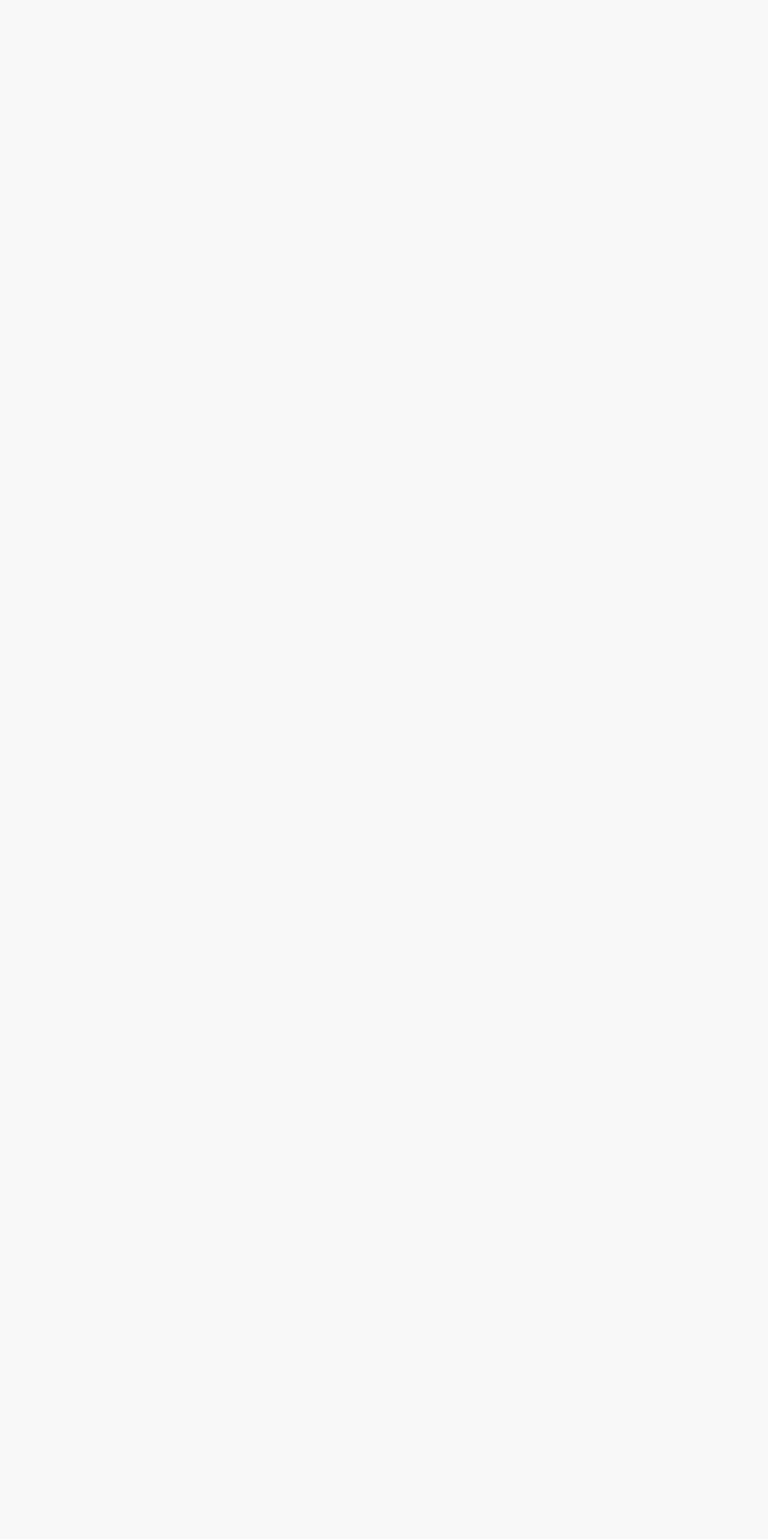
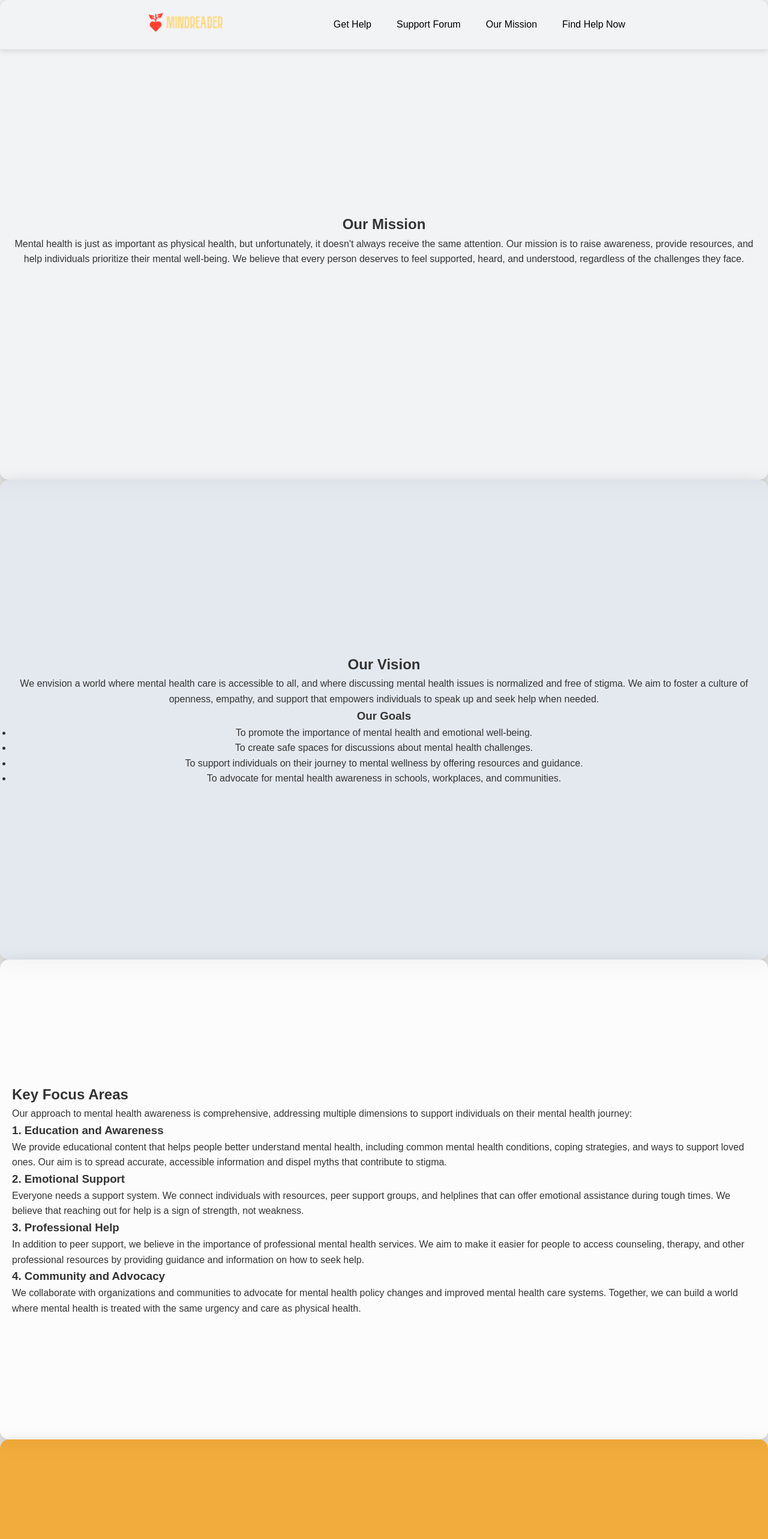
Before and after one commit to sisanjam/Capstone, a React (Create React App) app: page /mission in a window 1280 px wide. Before the commit this address had no page. Shown: the top 2566 px of the page at 60% size. Before the commit the page ends 800 px from the top, so only its background shows below. Built offline with nearby package versions, Linux system fonts and the light colour scheme.

Commit message:
update mission page

```diff
--- a/src/App.js
+++ b/src/App.js
@@ -8,6 +8,7 @@ import Quiz2 from "./components/Quiz2";
 import Quiz3 from "./components/Quiz3";
 import Quiz4 from "./components/Quiz4";
 import Wiki from "./pages/Wiki";
+import Mission from "./pages/Mission";
 
 const App = () => {
   return (
@@ -21,6 +22,7 @@ const App = () => {
         <Route path="/Quiz2" element={<Quiz2 />} />
         <Route path="/Quiz3" element={<Quiz3 />} />
         <Route path="/Quiz4" element={<Quiz4 />} />
+        <Route path ="/mission" element={<Mission />} />
       </Routes>
     </BrowserRouter>
   );
--- a/src/assets/header.css
+++ b/src/assets/header.css
@@ -1,7 +1,7 @@
 /* Header and Navigation Adjustments */
 .site-header {
-  background-color: #0077b6; /* Bright blue header color */
-  color: #fff;
+  background-color: rgba(0, 0, 0, 0.6)6; /* Bright blue header color */
+  color: white;
   padding: 1rem 0;
   position: fixed;
   width: 100%;
@@ -30,7 +30,7 @@
 }
 
 .navbar a {
-  color: #fff;
+  color: black;
   text-decoration: none;
   padding: 0.5rem 1rem;
   margin-left: 10px;
@@ -46,7 +46,7 @@
 /* Dropdown Button Styling */
 .dropdown .dropbtn {
   background-color: transparent;
-  color: #fff;
+  color: black;
   font-size: 16px;
   padding: 0.5rem 1rem;
   margin-left: 10px;
--- /dev/null
+++ b/src/assets/mission.css
@@ -0,0 +1,107 @@
+/* Global Styles */
+body, html {
+    margin: 0;
+    padding: 0;
+    font-family: 'Arial', sans-serif;
+    scroll-behavior: smooth;
+    background-color: #f0f0f0; /* Subtle background color to contrast the transparent sections */
+  }
+
+  /* Mission Page Container */
+  .mission-page {
+    overflow-x: hidden;
+  }
+
+  /* Section Styling with 3D Effect */
+  section {
+    padding: 100px 20px;
+    min-height: 100vh;
+    min-width: 50vh;
+    display: flex;
+    justify-content: center;
+    align-items: center;
+    background-color: rgba(255, 255, 255, 0.8); /* Semi-transparent background for sections */
+    border-radius: 15px;
+    box-shadow: 0px 10px 30px rgba(0, 0, 0, 0.2); /* 3D effect with shadow */
+    backdrop-filter: blur(10px); /* Glassmorphism-like blur for extra style */
+    transition: transform 0.3s ease, box-shadow 0.3s ease;
+    flex-wrap: wrap;
+  }
+
+  section:hover {
+    transform: translateY(-10px) scale(1.02); /* Lifts the section up slightly on hover for 3D effect */
+    box-shadow: 0px 15px 40px rgba(0, 0, 0, 0.3); /* Stronger shadow on hover */
+  }
+
+  .intro-section {
+    background-color: rgba(243, 244, 247, 0.8); /* Transparent background */
+    color: #333;
+    text-align: center;
+  }
+
+  .vision-section {
+    background-color: rgba(225, 232, 240, 0.8); /* Transparent background */
+    color: #333;
+    text-align: center;
+  }
+
+  .focus-areas-section {
+    background-color: rgba(255, 255, 255, 0.8); /* Transparent background */
+    color: #333;
+    text-align: left;
+  }
+
+  .focus-areas-section ul {
+    list-style-type: none;
+    padding: 0;
+  }
+
+  .focus-areas-section ul li {
+    margin: 20px 0;
+    font-size: 1.2em;
+  }
+
+  .cta-section {
+    background-color: rgba(243, 156, 18, 0.8); /* Transparent background with color */
+    color: #fff;
+    text-align: center;
+  }
+
+  .cta-button {
+    background-color: rgba(255, 255, 255, 0.9);
+    color: #f39c12;
+    padding: 10px 20px;
+    border: none;
+    border-radius: 5px;
+    cursor: pointer;
+    transition: background-color 0.3s, color 0.3s;
+  }
+
+  .cta-button:hover {
+    background-color: #333;
+    color: #fff;
+  }
+
+  /* Footer Section */
+  .footer-section {
+    background: rgba(51, 51, 51, 0.9); /* Dark transparent footer */
+    color: #fff;
+    text-align: center;
+    padding: 50px 20px;
+  }
+
+  /* Scroll Animation */
+  @keyframes fadeIn {
+    0% {
+      opacity: 0;
+      transform: translateY(30px);
+    }
+    100% {
+      opacity: 1;
+      transform: translateY(0);
+    }
+  }
+
+  section {
+    animation: fadeIn 1s ease-in;
+  }
--- a/src/assets/questionare.css
+++ b/src/assets/questionare.css
@@ -26,7 +26,7 @@
     transform: translateY(20px);
   }
   to {
-    opacity: 1;
+    opacity: 1.05;
     transform: translateY(0);
   }
 }
--- a/src/components/footer.js
+++ b/src/components/footer.js
@@ -6,8 +6,8 @@ import '../assets/footer.css'
 const Footer = () => {
   return (
     <footer className="site-footer">
-      <div className="footer">Your Mental Health Companion</div>
-      <div className="footer">@Copyright Mindreader 2024</div>
+      {/* <div className="footer">Your Mental Health Companion</div> */}
+      <div className="footer">@Copyright2024, All rights reserved. MindReader </div>
     </footer>
   );
 };
--- a/src/components/header.js
+++ b/src/components/header.js
@@ -19,7 +19,7 @@ const Header = () => {
             </div>
           </div>
           <Link to="/forum">Support Forum</Link>
-          <Link to="#mission">Our Mission</Link>
+          <Link to="/mission">Our Mission</Link>
           <Link to="/emergency">Find Help Now</Link>
         </div>
       </nav>
--- a/src/pages/Mission.js
+++ b/src/pages/Mission.js
@@ -0,0 +1,103 @@
+import React from 'react';
+import "../assets/mission.css"; // Link to your CSS file
+import Header from '../components/header';
+import Footer from '../components/footer';
+
+const Mission = () => {
+  return (
+    <>
+    <Header />
+    <div className="mission-page">
+      {/* Introduction Section */}
+      <section className="intro-section">
+        <div className="content">
+          <h1>Our Mission</h1>
+          <p>
+            Mental health is just as important as physical health, but unfortunately, it doesn't always receive the same attention.
+            Our mission is to raise awareness, provide resources, and help individuals prioritize their mental well-being.
+            We believe that every person deserves to feel supported, heard, and understood, regardless of the challenges they face.
+          </p>
+        </div>
+      </section>
+
+      {/* Vision and Goals Section */}
+      <section className="vision-section">
+        <div className="content">
+          <h2>Our Vision</h2>
+          <p>
+            We envision a world where mental health care is accessible to all, and where discussing mental health issues is normalized and free of stigma.
+            We aim to foster a culture of openness, empathy, and support that empowers individuals to speak up and seek help when needed.
+          </p>
+          <div className="goals">
+            <h3>Our Goals</h3>
+            <ul>
+              <li>To promote the importance of mental health and emotional well-being.</li>
+              <li>To create safe spaces for discussions about mental health challenges.</li>
+              <li>To support individuals on their journey to mental wellness by offering resources and guidance.</li>
+              <li>To advocate for mental health awareness in schools, workplaces, and communities.</li>
+            </ul>
+          </div>
+        </div>
+      </section>
+
+      {/* Key Focus Areas */}
+      <section className="focus-areas-section">
+        <div className="content">
+          <h2>Key Focus Areas</h2>
+          <p>Our approach to mental health awareness is comprehensive, addressing multiple dimensions to support individuals on their mental health journey:</p>
+          <div className="focus-areas">
+            <h3>1. Education and Awareness</h3>
+            <p>
+              We provide educational content that helps people better understand mental health, including common mental health conditions, coping strategies,
+              and ways to support loved ones. Our aim is to spread accurate, accessible information and dispel myths that contribute to stigma.
+            </p>
+
+            <h3>2. Emotional Support</h3>
+            <p>
+              Everyone needs a support system. We connect individuals with resources, peer support groups, and helplines that can offer emotional assistance during tough times.
+              We believe that reaching out for help is a sign of strength, not weakness.
+            </p>
+
+            <h3>3. Professional Help</h3>
+            <p>
+              In addition to peer support, we believe in the importance of professional mental health services. We aim to make it easier for people to access counseling, therapy,
+              and other professional resources by providing guidance and information on how to seek help.
+            </p>
+
+            <h3>4. Community and Advocacy</h3>
+            <p>
+              We collaborate with organizations and communities to advocate for mental health policy changes and improved mental health care systems. Together,
+              we can build a world where mental health is treated with the same urgency and care as physical health.
+            </p>
+          </div>
+        </div>
+      </section>
+
+      {/* Call to Action Section */}
+      <section className="cta-section">
+        <div className="content">
+          <h2>Get Involved</h2>
+          <p>
+            Whether you're someone who is passionate about mental health or someone in need of support, you can make a difference.
+            Join us in spreading awareness, advocating for mental health policies, or contributing your time and skills to support our cause.
+            Every step taken toward breaking the stigma matters.
+          </p>
+          <button className="cta-button">Learn More</button>
+        </div>
+      </section>
+
+      {/* Footer Section */}
+      <footer className="footer-section">
+        <div className="content">
+          <p>Follow us on social media for more updates on mental health awareness.</p>
+          {/* Add social media icons or links here */}
+        </div>
+      </footer>
+    </div>
+
+    <Footer></Footer>
+    </>
+  )
+};
+
+export default Mission;
--- a/src/pages/Wiki.js
+++ b/src/pages/Wiki.js
@@ -2,6 +2,7 @@ import React, { useState } from "react";
 import "../assets/wiki.css";
 import Header from "../components/header";
 import Footer from "../components/footer";
+import stress from "../assets/stress.jpg";
 
 const Wiki = () => {
   const [searchTerm, setSearchTerm] = useState("");
@@ -93,7 +94,7 @@ const Wiki = () => {
         <h2>Featured Articles</h2>
         <div className="articles-grid">
           <article className="article-preview">
-            <img src="../images/stress.jpg" alt="Stress Management" />
+            <img src = {stress} alt="Stress Management" height="30px"/>
             <div className="article-content">
               <h3>Managing Stress</h3>
               <p>
```
